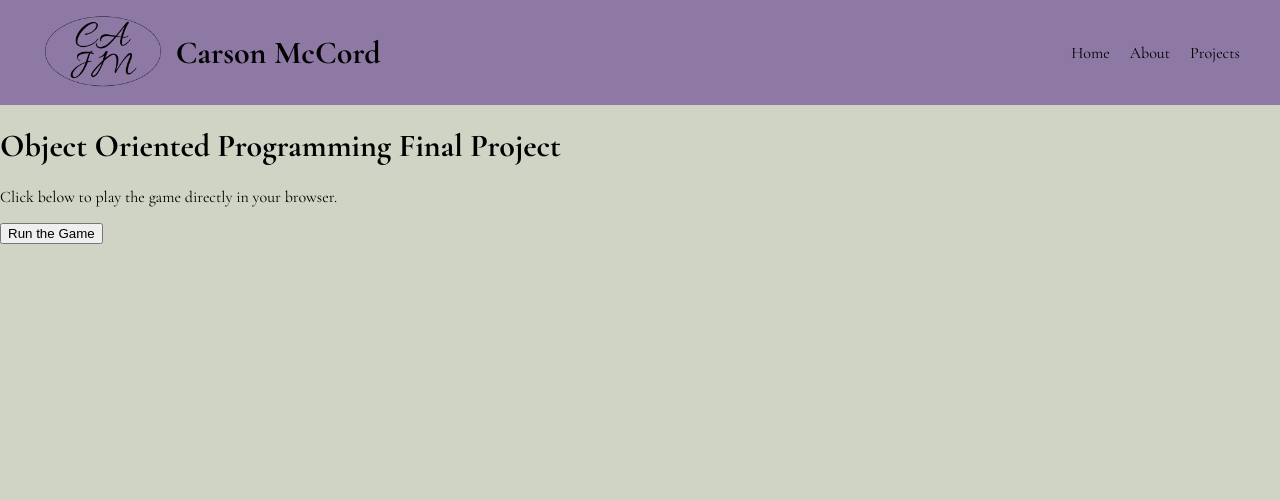
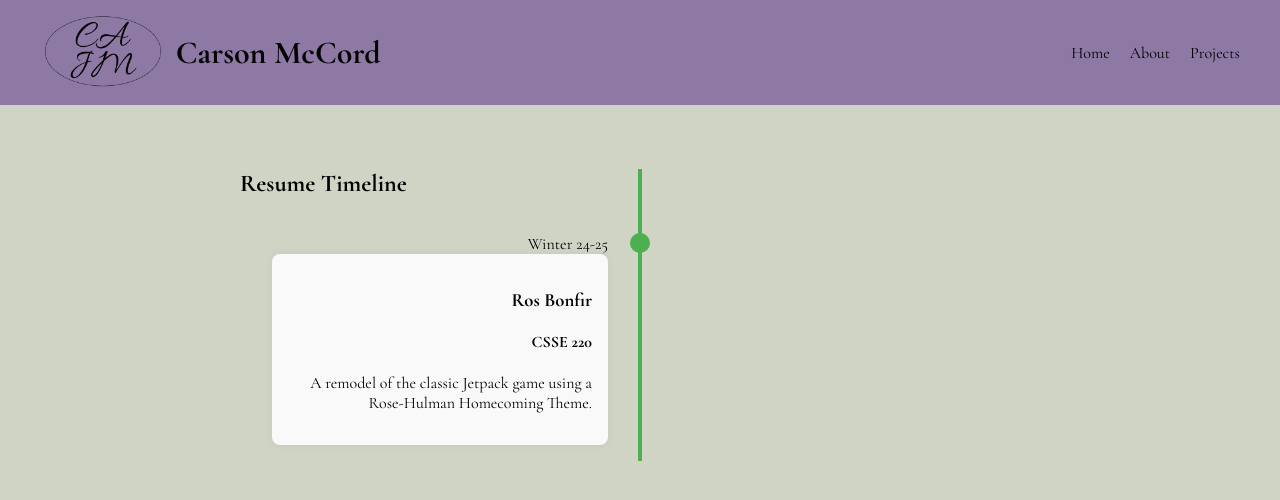
Before and after one commit to cajmccord/cajmccord.github.io, a Jekyll site: the page built from projects.html, in a window 1280 px wide. Shown: the top 500 px of the page. Built offline with Jekyll 4.4.1, drawn with Linux system fonts in a browser that asks for light colours.

Commit message:
Testing Projects

```diff
--- a/projects.html
+++ b/projects.html
@@ -4,8 +4,18 @@ title: Projects
 permalink: /projects/
 ---
 
-<h1>Object Oriented Programming Final Project</h1>
-<p>Click below to play the game directly in your browser.</p>
-<button onclick="cheerpjInit(); cheerpjRunMain('csse-220-final-project.jar');">
-  Run the Game
-</button>
+<section class="timeline">
+  <h2>Resume Timeline</h2>
+
+  {% for project in site.projects %}
+    {% assign side = forloop.index0 | modulo: 2 | plus: 0 %}
+    <div class="timeline-item {% if side == 0 %}left{% else %}right{% endif %}">
+      <div class="timeline-date">{{ project.season }}</div>
+      <div class="timeline-content">
+        <h3>{{ project.title }}</h3>
+        <h4>{{ project.course }}</h4>
+        <p>{{ project.description }}</p>
+      </div>
+    </div>
+  {% endfor %}
+</section>
```
Also changed, not shown: _projects/ros-bonfir.md (added, +8 -0 lines).
